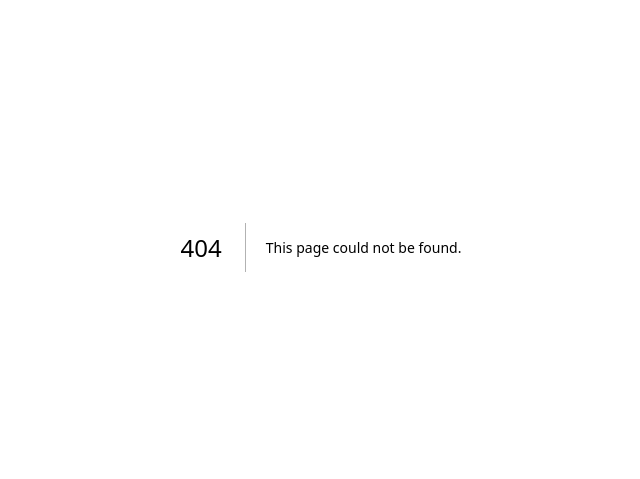
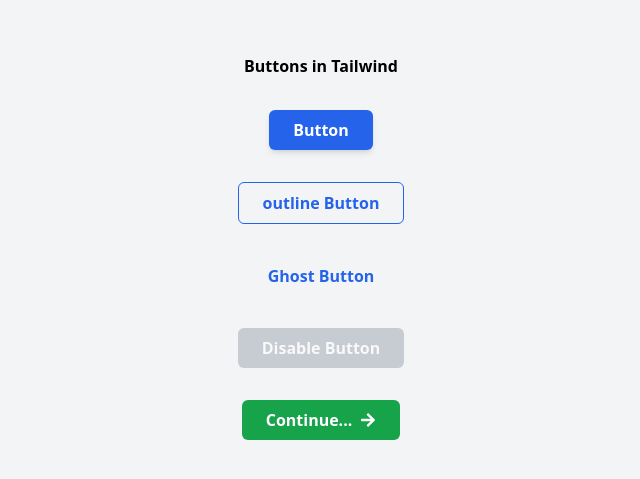
Before and after one commit to BlackEagle256/Next.js-Training, a Next.js app in the folder style-season/: page /ButtonGhost in a window 1280 px wide. Before the commit this address had no page. Shown: the part 153-632 px from the top of the page, without its empty margins (319-959 px from the left). Built offline with nearby package versions, Linux system fonts and the light colour scheme.

Commit message:
Various buttons added

```diff
--- a/style-season/package.json
+++ b/style-season/package.json
@@ -11,7 +11,8 @@
   "dependencies": {
     "next": "15.3.5",
     "react": "^19.0.0",
-    "react-dom": "^19.0.0"
+    "react-dom": "^19.0.0",
+    "react-icons": "^5.5.0"
   },
   "devDependencies": {
     "@eslint/eslintrc": "^3",
--- /dev/null
+++ b/style-season/src/pages/ButtonGhost.js
@@ -0,0 +1,33 @@
+import React from 'react'
+import { FaArrowRight } from "react-icons/fa";
+
+export default function ButtonGhost() {
+    return (
+        <div className='min-h-screen bg-gray-100 flex flex-col items-center justify-center gap-8 px-4 py-10'>
+            <h1 className='text=3xl font-bold'>Buttons in Tailwind</h1>
+            <button
+                className='bg-blue-600 hover:bg-blue-700 text-white font-semibold py-2 px-6 rounded-md shadow-md transition duration-200'>
+                Button
+            </button>
+
+            <button
+                className="border border-blue-600 text-blue-600 hover:bg-blue-600 hover:text-white font-semibold py-2 px-6 rounded-md transition duration-200">
+                outline Button
+            </button>
+
+            <button className='text-blue-600 hover:bg-blue-100 font-semibold py-2 px-6 rounded-md transition duration-200'>
+                Ghost Button
+            </button>
+
+            <button className='bg-gray-400 text-white font-semibold py-2 px-6 rounded-md cursor-not-allowed opacity-50'>
+                Disable Button
+            </button>
+
+            <button
+                className='bg-green-600 hover:bg-green-700 text-white font-semibold py-2 px-6 rounded-md flex items-center gap-2 transition duration-200'
+            >
+                Continue...<FaArrowRight />
+            </button>
+        </div>
+    )
+}
```
Also changed, not shown: 1 other file (tests, documents, lock files or other folders).
